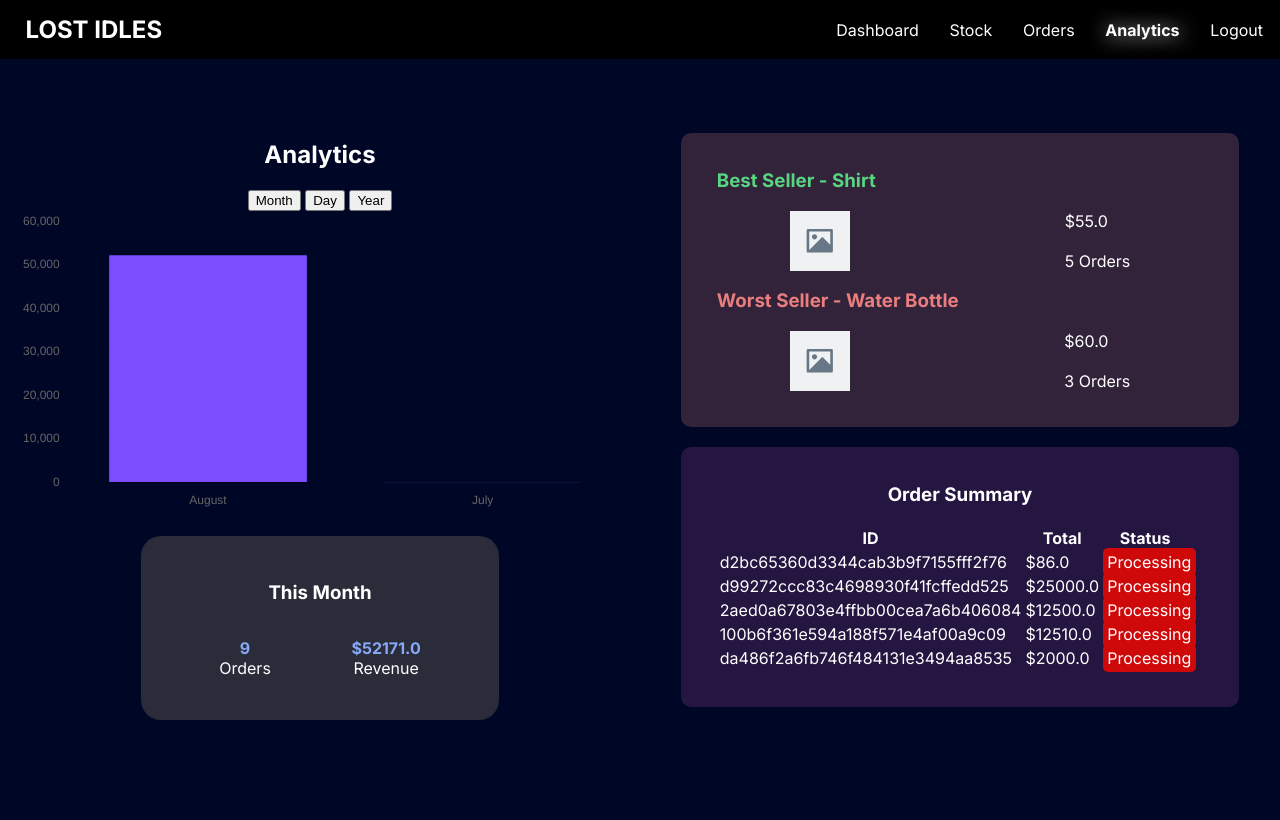
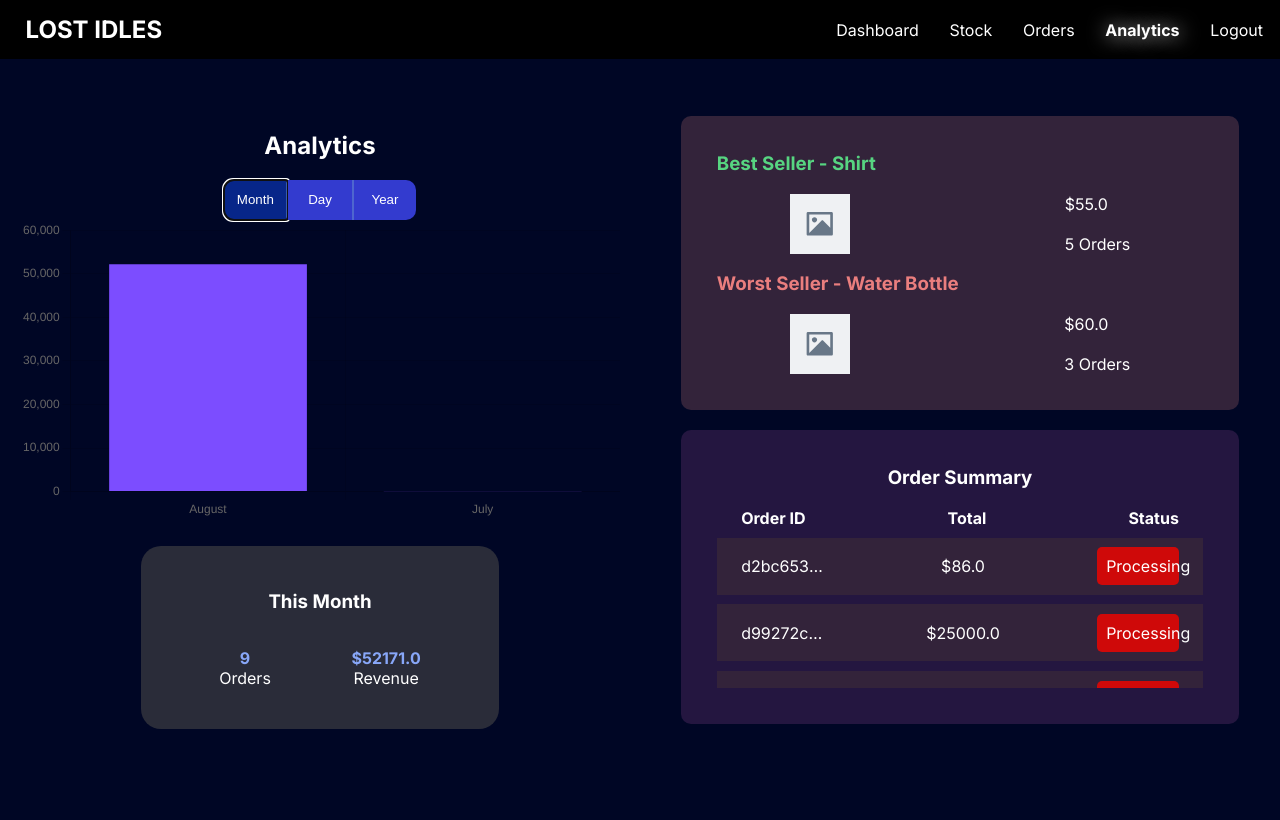
Before and after one commit to salmabentley/comsci-ia, a Flask app: page /analytics in a window 1280 px wide. Run offline with Flask 3, Linux system fonts and the light colour scheme.

Commit message:
analytics frontend done -styling to order summary -styling to view buttons

```diff
--- a/static/analytics.js
+++ b/static/analytics.js
@@ -12,6 +12,7 @@
     };
 
     let currentView = 'Month';
+    document.getElementById('monthButton').focus();
 
     const salesChart = new Chart(ctx, {
         type: 'bar',
--- a/static/styles/analytics.css
+++ b/static/styles/analytics.css
@@ -43,7 +43,55 @@
 }
 
 .completed, .processing {
-    padding: 5%;
-    width: 10vw;
+    /* padding: 5%; */
+    width: 5vw;
     border-radius: 5px;
+    padding: 2%;
 }
+
+.labels, .order {
+    display: flex;
+    justify-content: space-between;
+    align-items: center;
+}
+
+.labels{
+    padding: 0% 5%;
+}
+
+.labels h4 {
+    margin: 0;
+}
+
+
+.order p {
+    max-width: 20%;
+    overflow: hidden;
+    text-overflow: ellipsis;
+    white-space: nowrap;
+    margin: 0;
+}
+
+.order {
+    padding: 2% 5%;
+    background: #33233A;
+    margin: 2% 0;
+}
+
+body {
+    max-height: 100vh;
+    overflow: hidden;
+}
+
+button {
+    margin: 0;
+    border: none;
+    padding: 1vw;
+    background-color: #333BCF;
+    color: white;
+    width: 5vw;
+}
+
+button:active, button:focus {
+    background: #072689;
+}
--- a/templates/analytics.html
+++ b/templates/analytics.html
@@ -25,10 +25,10 @@
 <main>
     <div id="left">
         <h2>Analytics</h2>
-        <div>
-          <button class="toggle-button">Month</button>
+        <div style="display: flex;">
+          <button class="toggle-button" id='monthButton' style="border-radius: 10px 0px 0px 10px; border-right: 2px solid rgba(106,146,207,0.5)">Month</button>
           <button class="toggle-button">Day</button>
-          <button class="toggle-button">Year</button>
+          <button class="toggle-button" style="border-radius: 0 10px 10px 0; border-left: 2px solid rgba(106,146,207,0.5)">Year</button>
           </div>
 
         <div style="width: 600px;">
@@ -81,16 +81,22 @@
 
         <div class="card" style="background: #241640">
           <h3 style="margin-top: 0;">Order Summary</h3>
-          <table style="color: white">
-            <tr><th>ID</th><th>Total</th><th>Status</th></tr>
-            {% for order in order_summary[:5] %}
-            <tr>
-              <td>{{ order.order_id }}</td>
-              <td>${{ order.total }}</td>
-              <td><span class="{{ 'completed' if order.status == 'Complete' else 'processing' }}">{{ order.status }}</span></td>
-            </tr>
-            {% endfor %}
-          </table>
+          <div style="color: white">
+            <div class="labels">
+              <h4>Order ID</h4>
+              <h4>Total</h4>
+              <h4>Status</h4>
+            </div>
+            <div style="max-height: 20vh; overflow-y: scroll;">
+              {% for order in order_summary[:3] %}
+                <div class="order">
+                  <p>{{ order.order_id }}</p>
+                  <p>${{ order.total }}</p>
+                  <span class="{{ 'completed' if order.status == 'Complete' else 'processing' }}">{{ order.status }}</span>
+                </div>
+              {% endfor %}
+            </div>
+          </div>
         </div>
     </div>
 </main>
```
Also changed, not shown: instance/database.db.
